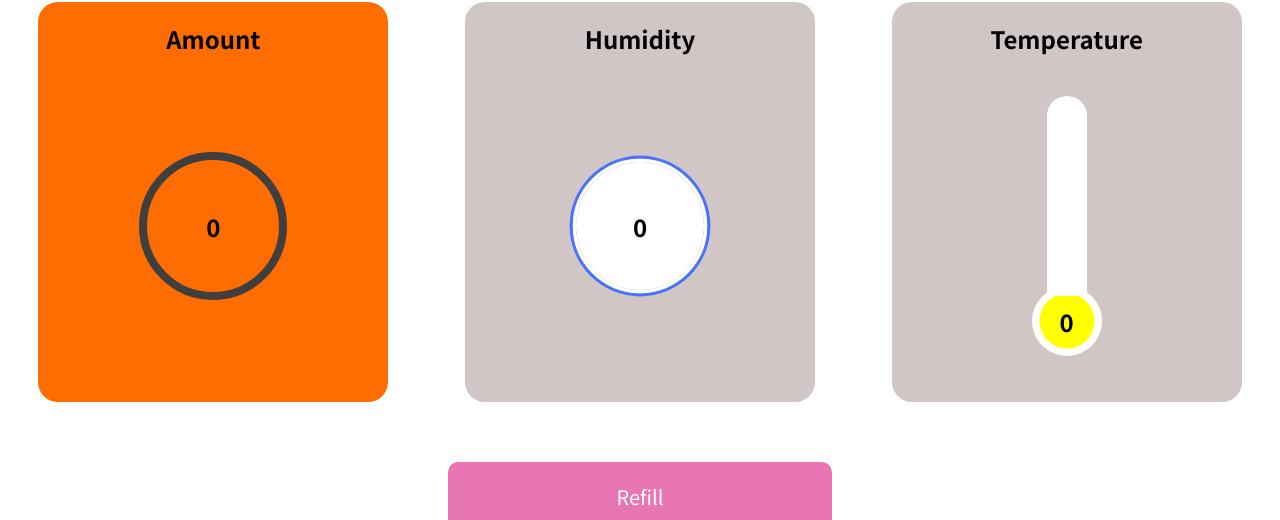
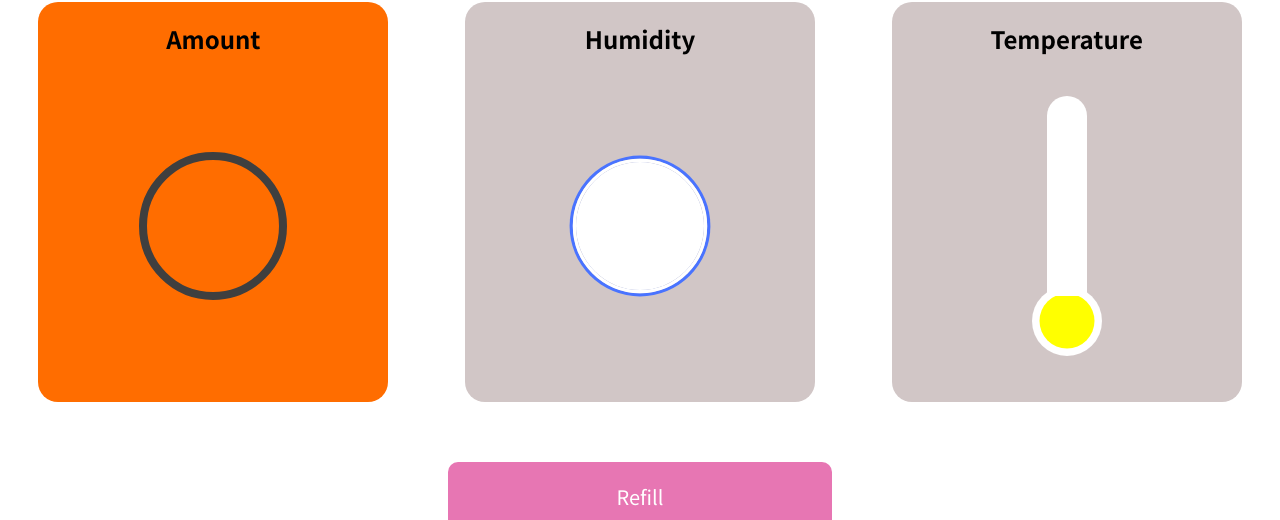
Before and after one commit to shane53386/Embedded-project, a React (Create React App) app: page / in a window 1280 px wide. Shown: the part 134-654 px from the top of the page. Built offline with nearby package versions, Linux system fonts and the light colour scheme; no server answers.

Commit message:
Minor fix

```diff
--- a/src/App.js
+++ b/src/App.js
@@ -5,9 +5,9 @@ function App() {
 	const token =
 		"Basic ODFjZmNmZmEtZmE1Yy00OGE4LWI5ZWItMTY4ZDA0YjE0YjI5OkJQaEFaTGo0TnR3Tkg2WWMxRlhRMmVpaEJVZ2FuRHZn";
 
-	const [amount, setAmount] = useState(0);
-	const [humid, setHumid] = useState(0);
-	const [temp, setTemp] = useState(0);
+	const [amount, setAmount] = useState(null);
+	const [humid, setHumid] = useState(null);
+	const [temp, setTemp] = useState(null);
 	const treshold = { amount: -10, humid: 50, temp: 30 };
 
 	let root = document.documentElement;
@@ -39,7 +39,8 @@ function App() {
 	useEffect(() => {
 		const obj = { amount: -amount, humid: humid, temp: temp };
 		Object.entries(obj).map(([key, val]) => {
-			if (val > treshold[key]) document.getElementById(key).classList.add("warning");
+			if (val > treshold[key])
+				document.getElementById(key).classList.add("warning");
 			else document.getElementById(key).classList.remove("warning");
 		});
 		root.style.setProperty("--amount", 440 - (440 * amount) / 40);
```
